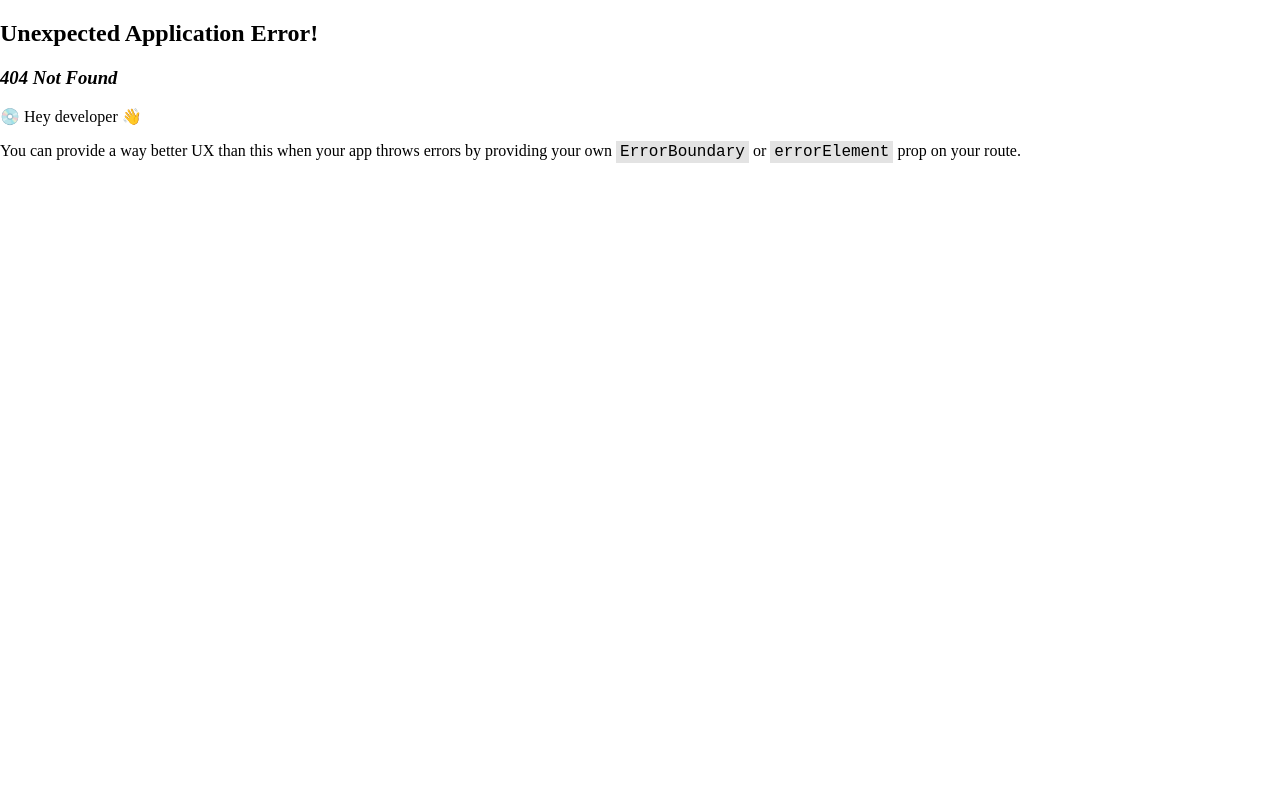
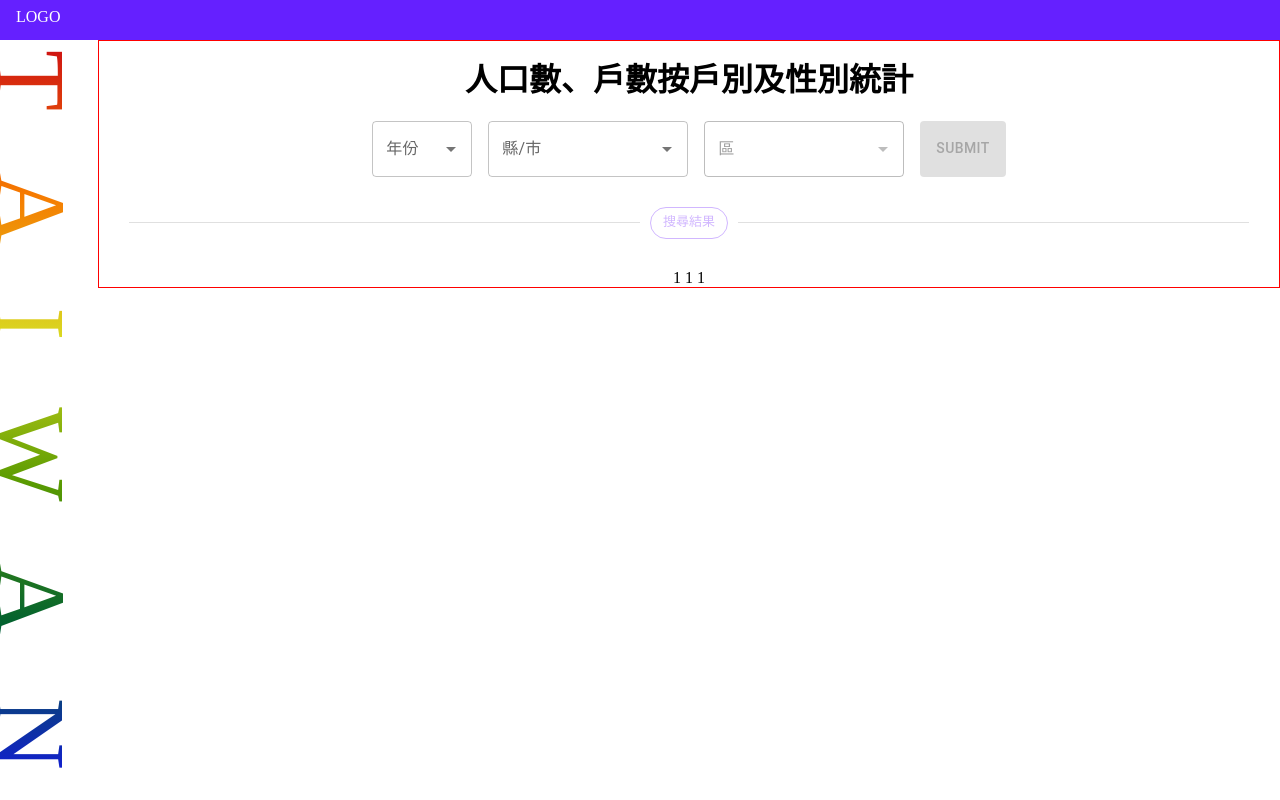
Before and after one commit to WenYHsieh/BD-assignment, a React (Vite) app: page /1/1/1 in a window 1280 px wide. Before the commit this address had no page. Built offline with nearby package versions, Linux system fonts and the light colour scheme; no server answers.

Commit message:
add submit routing and api call

```diff
--- a/src/App.tsx
+++ b/src/App.tsx
@@ -1,4 +1,4 @@
-import { Link } from 'react-router-dom';
+import { Link, Outlet, useNavigate } from 'react-router-dom';
 import './app.scss';
 import { Autocomplete, Button, Chip, Divider, TextField } from '@mui/material';
 import { useMemo, useState } from 'react';
@@ -16,6 +16,7 @@ function App() {
     country: null,
     town: null,
   });
+  const navigate = useNavigate();
 
   const countryOptions = Object.keys(selectData);
   const yearOptions = [
@@ -40,7 +41,13 @@ function App() {
     const { year, country, town } = formData;
     return year && country && town;
   }, [formData]);
-  console.log(formData);
+
+  const handleSubmit = () => {
+    const { year, country, town } = formData;
+
+    navigate(`${year}/${country}/${town}`);
+  };
+
   return (
     <div className='app__wrapper'>
       <nav>
@@ -107,7 +114,12 @@ function App() {
             disabled={!formData?.country}
             renderInput={(params) => <TextField {...params} label='區' />}
           />
-          <Button variant='contained' disabled={isLoading || !isValidForm}>
+          <Button
+            variant='contained'
+            disabled={isLoading || !isValidForm}
+            onClick={handleSubmit}
+            sx={{ backgroundColor: '#6520ff' }}
+          >
             SUBMIT
           </Button>
         </form>
@@ -123,6 +135,7 @@ function App() {
             }}
           />
         </Divider>
+        <Outlet />
       </div>
 
       <p className='sideLogo'>T A I W A N</p>
--- /dev/null
+++ b/src/Chart.tsx
@@ -0,0 +1,24 @@
+import { useParams } from 'react-router-dom';
+import axios from 'axios';
+import { useEffect } from 'react';
+
+const Chart = () => {
+  let { year, country, town } = useParams();
+  const baseURL = `https://www.ris.gov.tw/rs-opendata/api/v1/datastore/ODRP019`;
+
+  useEffect(() => {
+    const getDataByYear = async () => {
+      try {
+        const { data, status } = await axios.get(`${baseURL}/${year}`);
+        if (status === 200) console.log(data);
+      } catch (error) {
+        console.error(error);
+      }
+    };
+    getDataByYear();
+  }, [year]);
+
+  return <div>{`${year} ${country} ${town}`}</div>;
+};
+
+export default Chart;
```
Also changed, not shown: src/main.tsx (+7 -4 lines).
